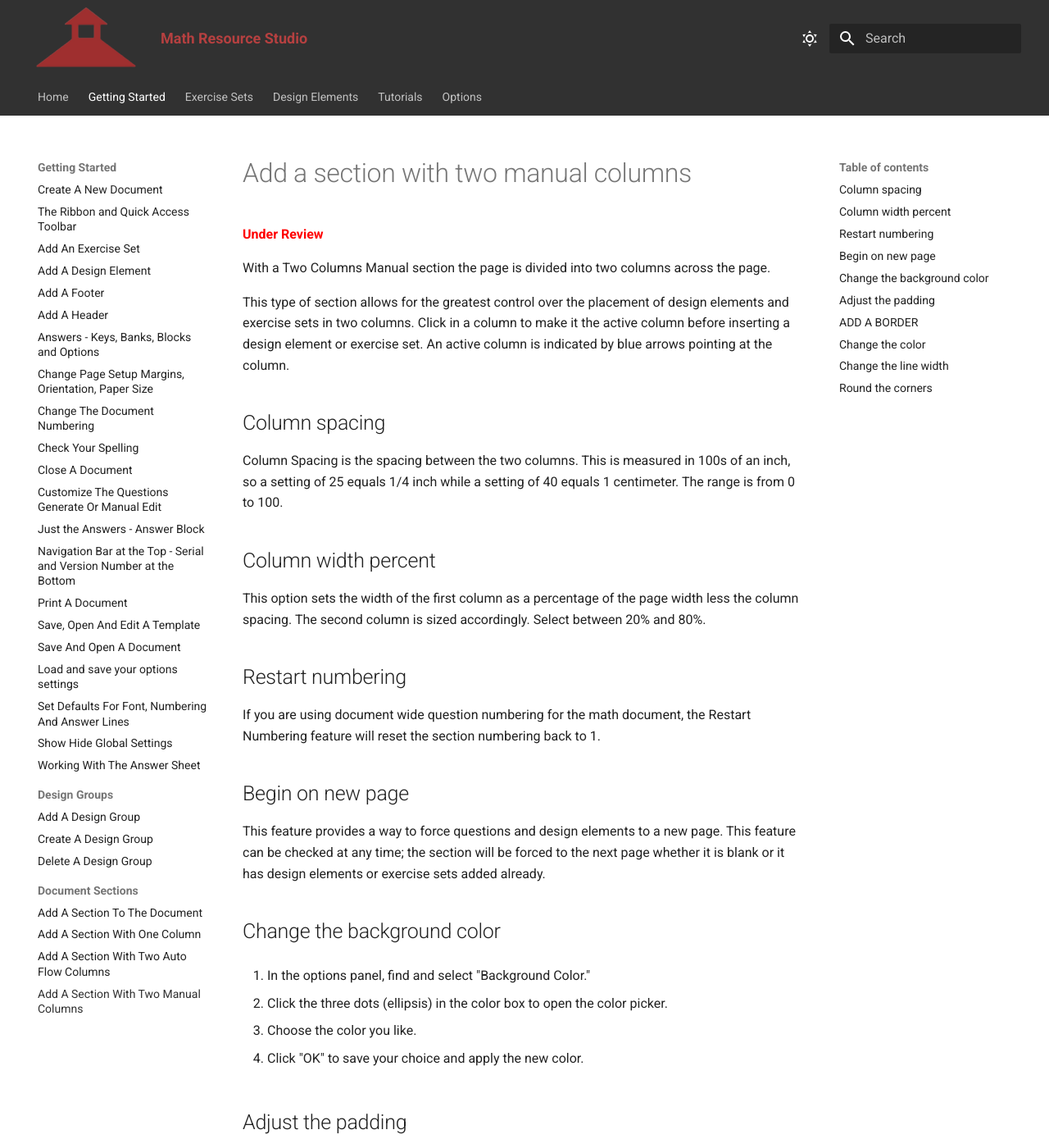
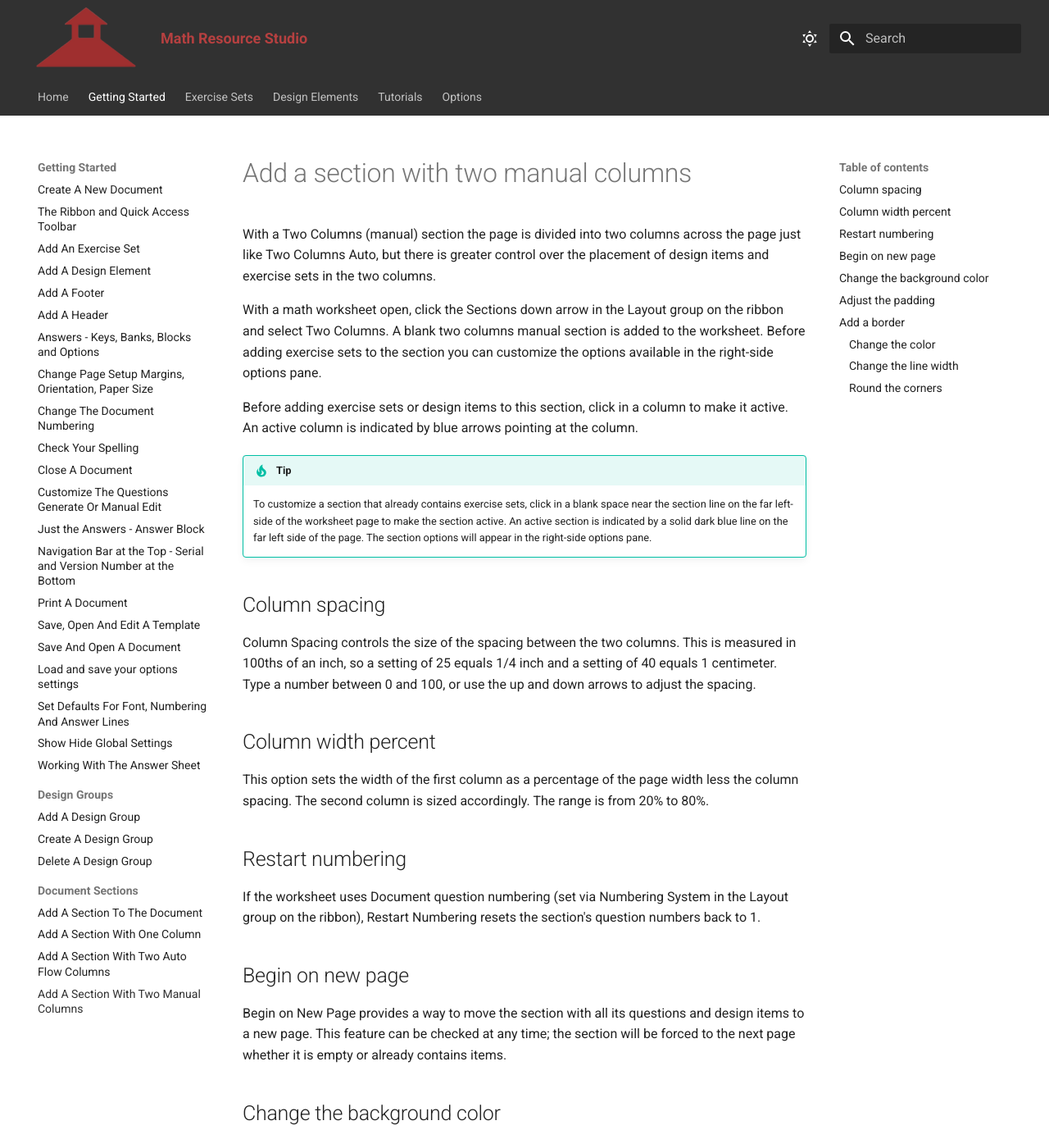
Before and after one commit to rdinch/MathResourceStudio-Help, an MkDocs documentation site: the page built from docs/getting-started/document_sections/add-a-section-with-two-manual-columns.md, in a window 1280 px wide and 1400 px high. Shown: the whole window at 82% size. Built offline with MkDocs 1.6.1 and Material for MkDocs 9.7.7, drawn with Linux system fonts in a browser that asks for light colours; some of the changed text lies outside the part shown.

Commit message:
Refine two-column section setup docs
Finalizes and rewrites the Two Columns (manual) guide by removing the under-review placeholder and clarifying section setup, active-column behavior, and option details (spacing, numbering, paging, background, padding, and border settings). It also standardizes heading/casing and instructional wording to match related docs, plus minor spacing cleanup in the Two Columns Auto page.

```diff
--- a/docs/getting-started/document_sections/add-a-section-with-two-manual-columns.md
+++ b/docs/getting-started/document_sections/add-a-section-with-two-manual-columns.md
@@ -1,67 +1,73 @@
 # Add a section with two manual columns
 
-<p style="color: red; font-weight: bold;">Under Review</p>
+With a Two Columns (manual) section the page is divided into two columns across the page just like Two Columns Auto, but there is greater control over the placement of design items and exercise sets in the two columns.
 
-With a Two Columns Manual section the page is divided into two columns across the page.
+With a math worksheet open, click the Sections down arrow in the Layout group on the ribbon and select Two Columns. A blank two columns manual section is added to the worksheet. Before adding exercise sets to the section you can customize the options available in the right-side options pane.
 
-This type of section allows for the greatest control over the placement of design elements and exercise sets in two columns. Click in a column to make it the active column before inserting a design element or exercise set. An active column is indicated by blue arrows pointing at the column.
+Before adding exercise sets or design items to this section, click in a column to make it active. An active column is indicated by blue arrows pointing at the column.
+
+!!! tip
+    To customize a section that already contains exercise sets, click in a blank space near the section line on the far left-side of the worksheet page to make the section active. An active section is indicated by a solid dark blue line on the far left side of the page. The section options will appear in the right-side options pane.
 
 ## Column spacing
 
-Column Spacing is the spacing between the two columns. This is measured in 100s of an inch, so a setting of 25 equals 1/4 inch while a setting of 40 equals 1 centimeter. The range is from 0 to 100.
+Column Spacing controls the size of the spacing between the two columns. This is measured in 100ths of an inch, so a setting of 25 equals 1/4 inch and a setting of 40 equals 1 centimeter. Type a number between 0 and 100, or use the up and down arrows to adjust the spacing.
 
 ## Column width percent
 
-This option sets the width of the first column as a percentage of the page width less the column spacing. The second column is sized accordingly. Select between 20% and 80%.
+This option sets the width of the first column as a percentage of the page width less the column spacing. The second column is sized accordingly. The range is from 20% to 80%.
 
 ## Restart numbering
 
-If you are using document wide question numbering for the math document, the Restart Numbering feature will reset the section numbering back to 1.
+If the worksheet uses Document question numbering (set via Numbering System in the Layout group on the ribbon), Restart Numbering resets the section's question numbers back to 1.
 
 ## Begin on new page
 
-This feature provides a way to force questions and design elements to a new page. This feature can be checked at any time; the section will be forced to the next page whether it is blank or it has design elements or exercise sets added already.
+Begin on New Page provides a way to move the section with all its questions and design items to a new page. This feature can be checked at any time; the section will be forced to the next page whether it is empty or already contains items.
 
 ## Change the background color
 
-1. In the options panel, find and select "Background Color."
+1. In the options panel, select Background Color.
 
-2. Click the three dots (ellipsis) in the color box to open the color picker.
+2. Click the ellipsis button that appears at the far right of the box (...) to open the color picker.
 
 3. Choose the color you like.
 
-4. Click "OK" to save your choice and apply the new color.
+4. Click OK to save your choice and apply the new color.
 
 ## Adjust the padding
 
-Sets the padding (extra white space) around the element in 100ths of an inch (25 = 1/4 inch, 40 = 1cm).
+This option sets the padding (extra white space) around the item in 100ths of an inch (25 = 1/4 inch, 40 = 1cm).
 
-1. Select the Padding option in the options pane.
+1. Select Padding in the options pane to display all of the sides that can be customized.
 
-2. Select a side (left, right, top, or bottom) to change the value for that side.
+2. Select a side (All, Left, Right, Top, Bottom) to change the value for that side.
 
-3. Type a new value in the input field or use the up and down arrows to increase or decrease the value. Valid range: 0 to 100.
+3. Type a new value in the input field, or use the up and down arrows to increase or decrease the value. Valid range: 0 to 100.
 
-## ADD A BORDER
+!!! tip
+    Set All to update the four sides to the same value. If All shows -1, one or more of the sides has a different value.
 
-To show a border around an object, click the Border option in the options panel. Then, check the boxes for the sides you want to see the border on. Uncheck the boxes for the sides you don't want a border on.
+## Add a border
 
-## Change the color
+To show a border around the section, click the Border option in the options panel. Click on Border Sides Visibility to display all of the sides that can be customized. Check All to check all of the sides (Left, Right, Top, Bottom). Uncheck All or an individual side to remove the border line.
 
-1. In the options panel, find and select "Color."
+### Change the color
 
-2. Click the three dots (ellipsis) in the color box to open the color picker.
+1. In the options panel under Border, select Color.
+
+2. Click the ellipsis button that appears at the far right of the box (...) to open the color picker.
 
 3. Choose the color you like.
 
-4. Click "OK" to save your choice and apply the new color.
+4. Click OK to save your choice and apply the new color.
 
-## Change the line width
+### Change the line width
 
-1. Click on "Width" in the options panel.
+1. Click Line Width in the options panel.
 
-2. Type a number between 0 and 10, or use the up/down arrows to adjust the width of the line.
+2. Type a number between 0 and 10, or use the up and down arrows to adjust the width of the border line.
 
-## Round the corners
+### Round the corners
 
-Click in the check box for "Rounded" in the options panel. Uncheck the box to set the border back to square corners
+For a border with rounded corners, select the Rounded check box in the options pane. Select the box again to set the border back to square corners.
```
Also changed, not shown: docs/getting-started/document_sections/add-a-section-with-two-auto-flow-columns.md (+0 -2 lines).
